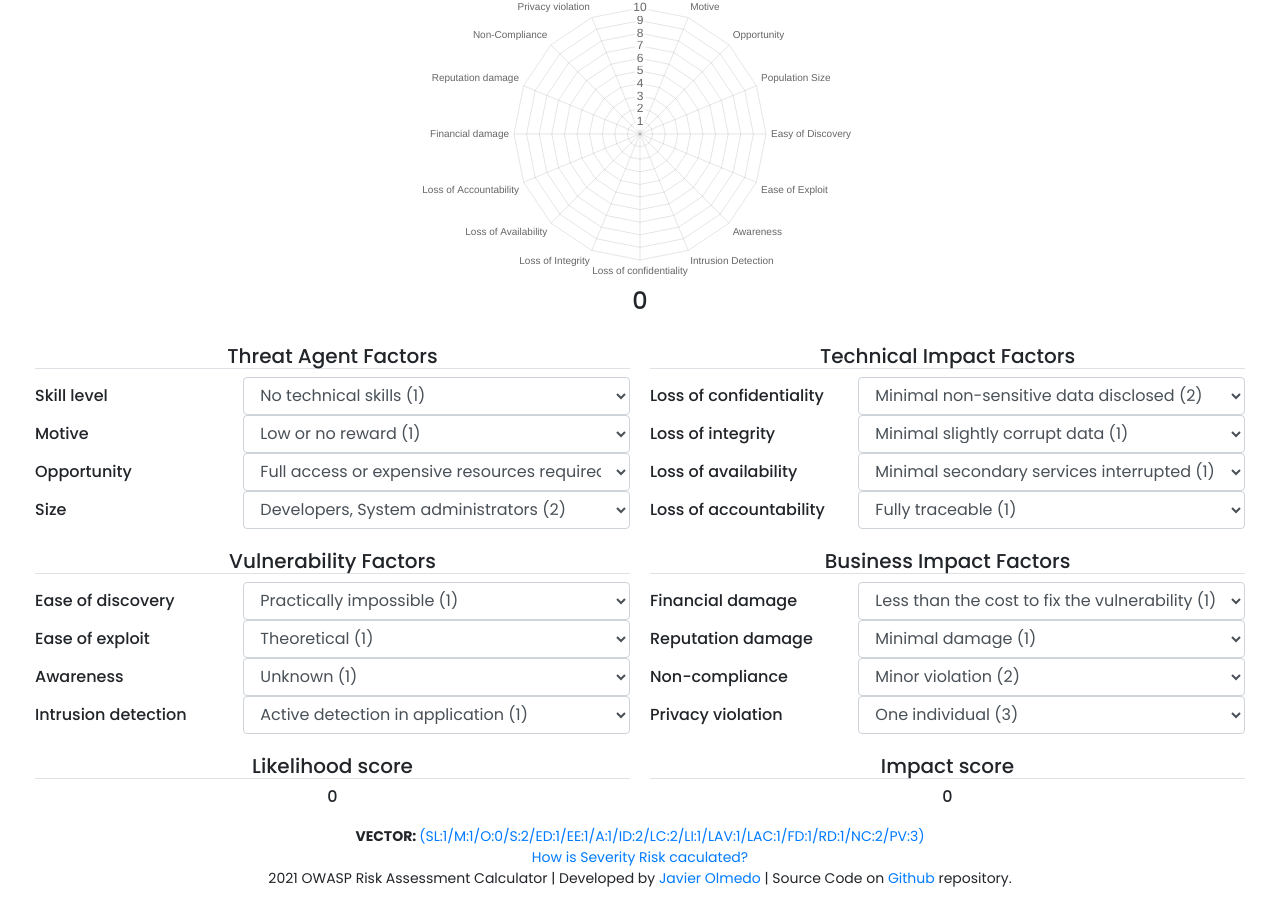
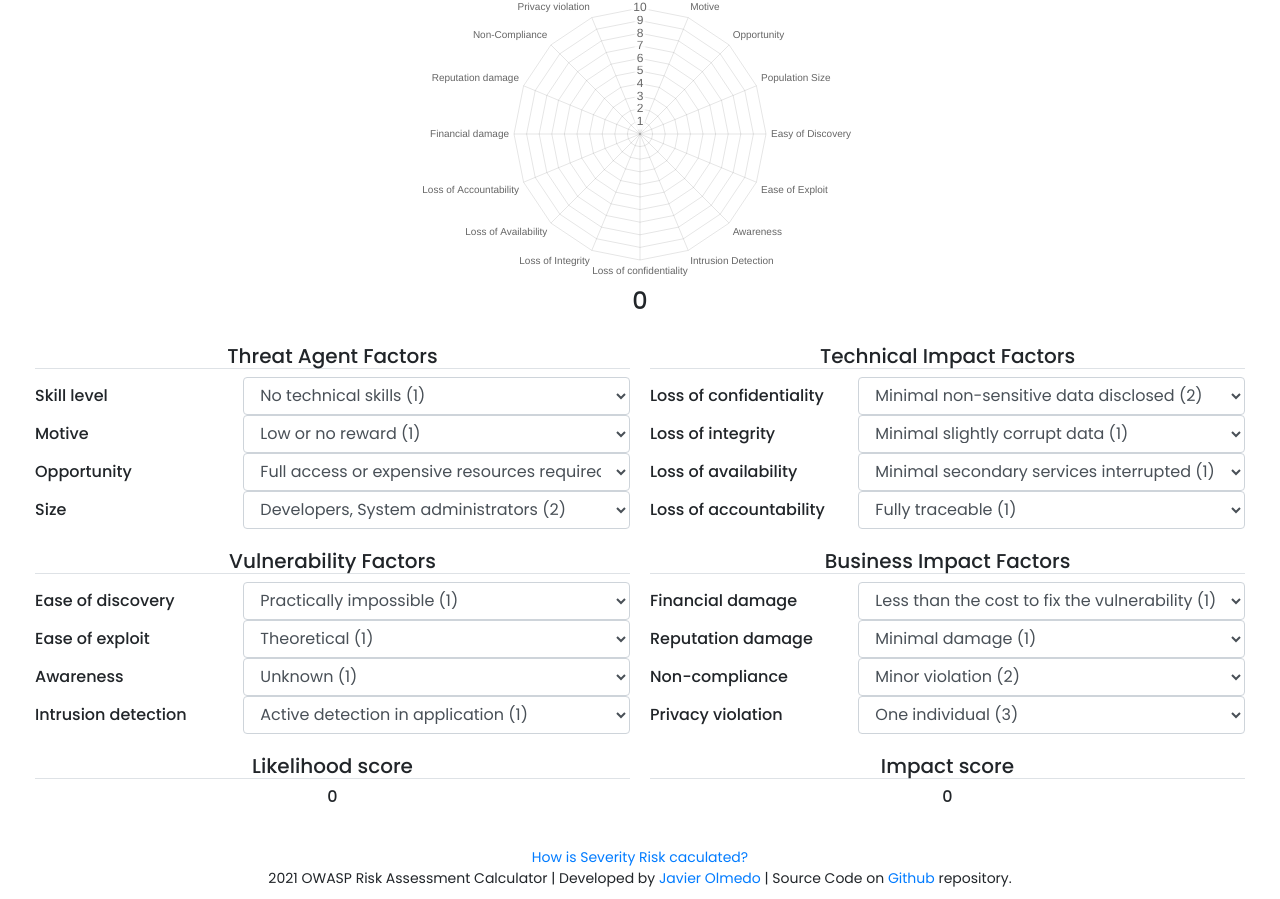
Before and after one commit to alhameli1/RiskAssessment, a plain HTML site: page index.html in a window 1280 px wide. Shown: the part 84-983 px from the top of the page. Drawn offline with Linux system fonts and the light colour scheme.

Commit message:
Update index.html

```diff
--- a/index.html
+++ b/index.html
@@ -252,7 +252,7 @@
       <!-- CREDITS -->
       <section>
         <div>
-          <b>VECTOR: </b><a id="score" href="https://alhameli1.github.io/RiskAssessment/?vector=(SL:1/M:1/O:0/S:2/ED:1/EE:1/A:1/ID:2/LC:2/LI:1/LAV:1/LAC:1/FD:1/RD:1/NC:2/PV:3)" target="_blank">(SL:1/M:1/O:0/S:2/ED:1/EE:1/A:1/ID:2/LC:2/LI:1/LAV:1/LAC:1/FD:1/RD:1/NC:2/PV:3)</a>
+
           <br>
           <a href="#exampleModalCenter" data-toggle="modal">How is Severity Risk caculated?</a>
           <br>
```
